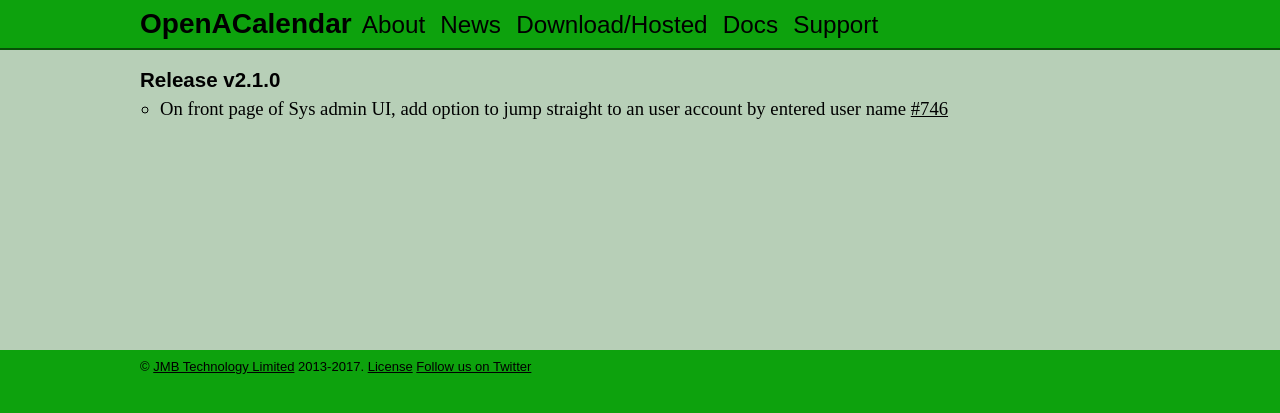
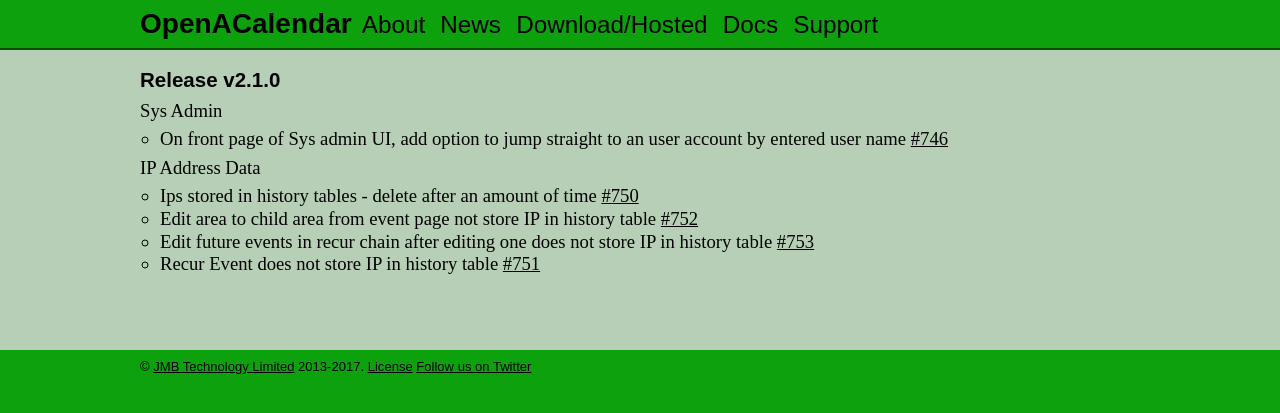
Before and after one commit to OpenACalendar/openacalendar.github.io, a Jekyll site: the page built from webapp/release/2.1.0.html, in a window 1280 px wide. Shown: the top 413 px of the page. Built offline with Jekyll 4.4.1, drawn with Linux system fonts in a browser that asks for light colours.

Commit message:
Release notes

```diff
--- a/webapp/release/2.1.0.html
+++ b/webapp/release/2.1.0.html
@@ -9,6 +9,17 @@
 	<a href="https://github.com/OpenACalendar/OpenACalendar-Web-Core/releases/tag/v2.1.0">Source &amp; Download</a>
 </p -->
 
+<p>Sys Admin</p>
+
 <ul class="normallist">
   <li>On front page of Sys admin UI, add option to jump straight to an user account by entered user name <a href="https://github.com/OpenACalendar/OpenACalendar-Web-Core/issues/746">#746</a></li>
 </ul>
+
+<p>IP Address Data</p>
+
+<ul class="normallist">
+  <li>Ips stored in history tables - delete after an amount of time <a href="https://github.com/OpenACalendar/OpenACalendar-Web-Core/issues/750">#750</a></li>
+  <li>Edit area to child area from event page not store IP in history table <a href="https://github.com/OpenACalendar/OpenACalendar-Web-Core/issues/752">#752</a></li>
+  <li>Edit future events in recur chain after editing one does not store IP in history table  <a href="https://github.com/OpenACalendar/OpenACalendar-Web-Core/issues/753">#753</a></li>
+  <li>Recur Event does not store IP in history table  <a href="https://github.com/OpenACalendar/OpenACalendar-Web-Core/issues/751">#751</a></li>
+</ul>
```
